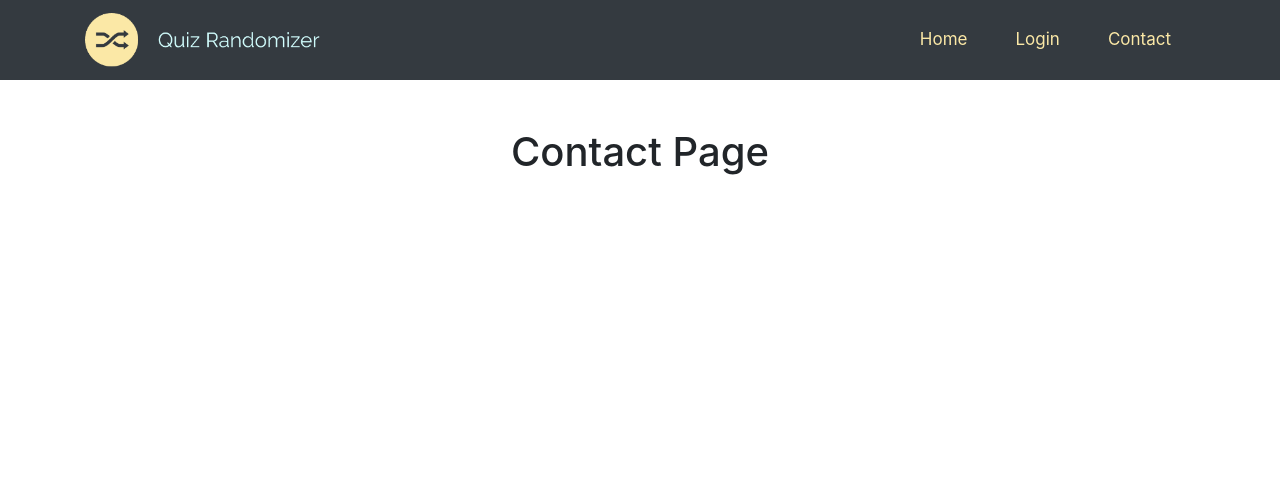
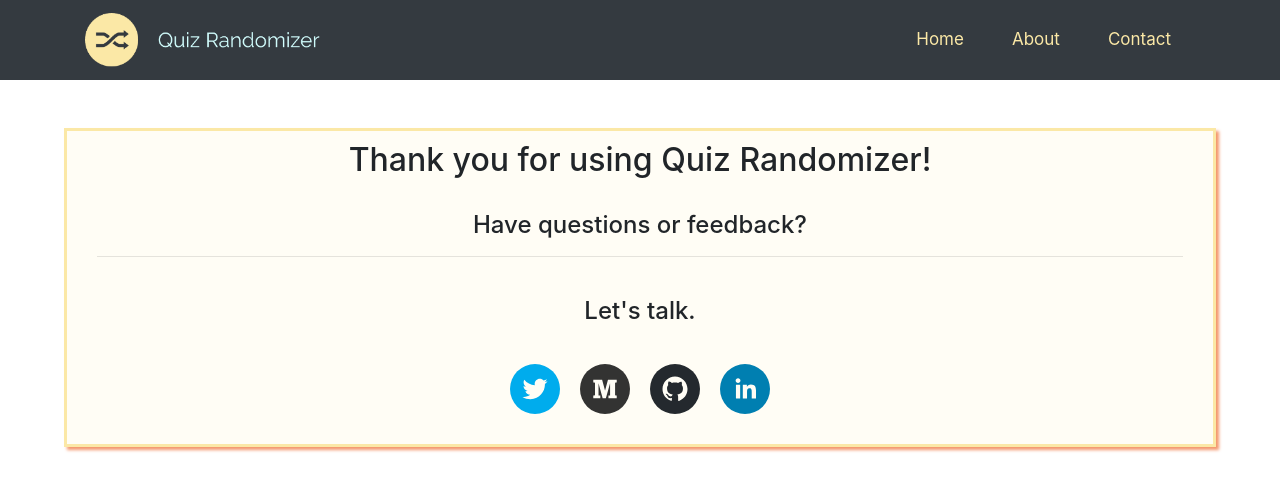
Before and after one commit to austinbeaufort/quiz-shuffler, a React (Create React App) app: page /contact in a window 1280 px wide. Shown: the top 490 px of the page. Built offline with nearby package versions, Linux system fonts and the light colour scheme.

Commit message:
1.0.0 Initial Commit

```diff
--- a/src/App.js
+++ b/src/App.js
@@ -6,7 +6,7 @@ import { BrowserRouter as Router, Route } from 'react-router-dom';
 import Navbar from './components/Navbar/Navbar';
 import Home from './components/Home/Home';
 import Contact from './components/Contact/Contact';
-import Login from './components/Login/Login';
+import About from './components/About/About';
 import QuizForm from './components/QuizForm/QuizForm';
 
 class App extends Component {
@@ -25,7 +25,7 @@ class App extends Component {
         <div className="App">
           <Navbar/>
           <Route path='/' exact strict component={Home} />
-          <Route path='/login' exact strict component={Login} />
+          <Route path='/about' exact strict component={About} />
           <Route path='/contact' exact strict component={Contact} />
           <Route path="/create" exact strict component={QuizForm} />
         </div>
--- /dev/null
+++ b/src/components/About/About.js
@@ -0,0 +1,29 @@
+import React from 'react';
+import styles from './About.module.css';
+
+const Login = () => {
+    return (
+        <div>
+            <h2 style={{marginBottom: "20px"}}>Why Make a Quiz Shuffler?</h2>
+            <p> Before being a web developer, <br></br>
+                I was a teacher for three years. </p>
+                <hr></hr>
+            <p>One of my goals as a developer is to
+            <br></br> help teachers save time without sacrificing quality.</p>
+            <hr></hr>
+            <p>Type questions once, and the shuffler will create
+            <br></br> the randomized tests for you.</p>
+            <hr></hr>
+            <p>This is one small way of saying "thank you teachers",
+            <br></br>Keep being awesome.</p>
+            <hr></hr>
+            <p>Now instead of mixing questions by hand for
+            <br></br> 30 different quizzes, go get that coffee you want,
+            <br></br> you earned it.
+            <span role="img" aria-label="coffee" className={styles.coffee}>☕</span></p>
+
+        </div>
+    )
+}
+
+export default Login;
--- /dev/null
+++ b/src/components/About/About.module.css
@@ -0,0 +1,7 @@
+.para {
+    margin-bottom: 10px;
+}
+
+.coffee {
+    font-size: 25px;
+}
--- a/src/components/Contact/Contact.js
+++ b/src/components/Contact/Contact.js
@@ -1,8 +1,22 @@
 import React from 'react';
+import styles from './Contact.module.css';
+import { SocialIcon } from 'react-social-icons';
+
 
 const Contact = () => {
     return (
-        <h1>Contact Page</h1>
+        <div className={styles.iconContainer}>
+            <h1>Thank you for using Quiz Randomizer!</h1>
+            <br></br>
+            <h3>Have questions or feedback?</h3>
+            <hr></hr>
+            <br></br>
+            <h3>Let's talk.</h3>
+            <SocialIcon className={styles.icon} url='https://twitter.com/BeaufortAustin' />
+            <SocialIcon className={styles.icon} url='https://medium.com/@austinbeaufort' />
+            <SocialIcon className={styles.icon} url='https://github.com/austinbeaufort/' />
+            <SocialIcon className={styles.icon} url='https://www.linkedin.com/in/austinbeaufort/' />
+        </div>
     )
 }
 
--- /dev/null
+++ b/src/components/Contact/Contact.module.css
@@ -0,0 +1,32 @@
+.icon {
+    margin: 30px 10px 0 10px;
+}
+
+.iconContainer {
+    border: 3px solid var(--primary-color);
+    padding: 10px 30px 30px 30px;
+    box-shadow: 3px 3px 3px var(--secondary-color);
+    background-color: rgb(255, 253, 245);
+    width: 97%;
+    margin: auto;
+  }
+
+h1 {
+    font-size: 2rem;
+}
+
+h3 {
+    font-size: 1.5rem;
+}
+
+@media (min-width: 375px) {
+    .iconContainer {
+        width: 95%;
+    }
+}
+
+@media (min-width: 400px) {
+    .iconContainer {
+        width: 90%;
+    }
+}
--- a/src/components/Login/Login.js
+++ /dev/null
@@ -1,9 +0,0 @@
-import React from 'react';
-
-const Login = () => {
-    return (
-        <h1>Login</h1>
-    )
-}
-
-export default Login;
--- a/src/components/Navbar/Navbar.js
+++ b/src/components/Navbar/Navbar.js
@@ -2,7 +2,7 @@ import React, { Component } from 'react';
 import logo from '../../img/logo.png';
 import styles from './Navbar.module.css';
 
-import { Link, NavLink } from 'react-router-dom';
+import { Link } from 'react-router-dom';
 
 import {
     Collapse,
@@ -46,8 +46,8 @@ class AppNavbar extends Component {
                                     </Link>
                                 </NavItem>
                                 <NavItem>
-                                    <Link className={styles.link + " pl-4 pr-4 pt-1 pb-1"} to="/login">
-                                        Login
+                                    <Link className={styles.link + " pl-4 pr-4 pt-1 pb-1"} to="/about">
+                                        About
                                     </Link>
                                 </NavItem>
                                 <NavItem>
--- a/src/components/QuizForm/QuestionForm/QuestionForm.js
+++ b/src/components/QuizForm/QuestionForm/QuestionForm.js
@@ -9,7 +9,6 @@ const QuestionForm = props => {
     if (props.type === 'mc') {
         return(
             <div className={styles.card}>
-                <h4 onClick={props.click} className={styles.deleteIcon + " text-left pt-2"}>X</h4>
                 <Label for="mcQuestion">Question</Label>
                 <Input
                     type="text"
@@ -39,7 +38,6 @@ const QuestionForm = props => {
     } else if (props.type === 'tf') {
         return (
             <div className={styles.card}>
-                <h4 onClick={props.click} className={styles.deleteIcon + " text-left pt-2"}>X</h4>
                 <Label for="tfQuestion">Question (T/F)</Label>
                 <Input
                     type="text"
@@ -60,7 +58,6 @@ const QuestionForm = props => {
     } else {
         return (
             <div className={styles.card}>
-                <h4 onClick={props.click} className={styles.deleteIcon + " text-left pt-2"}>X</h4>
                 <Label for="saQuestion">Question</Label>
                 <Input
                     type="text"
--- a/src/components/QuizForm/QuestionForm/QuestionForm.module.css
+++ b/src/components/QuizForm/QuestionForm/QuestionForm.module.css
@@ -7,12 +7,12 @@
 }
 
 .card {
-    padding: 0 20px 40px 20px;
+    padding: 20px 20px 40px 20px;
     border: 3px solid var(--secondary-bg-color);
     margin-top: 30px;
     margin-bottom: 30px;
     box-shadow: 3px 3px 3px var(--main-bg-color);
-    background-color: white;
+    background-color: rgb(239, 254, 255);
 }
 
 .deleteIcon {
--- a/src/components/QuizForm/QuizForm.js
+++ b/src/components/QuizForm/QuizForm.js
@@ -2,15 +2,14 @@ import React, { Component } from 'react';
 import styles from './QuizForm.module.css';
 import { Link } from 'react-router-dom';
 import QuestionForm from './QuestionForm/QuestionForm';
+import darkLogo from '../../img/darkLogo.png';
+import homepic from '../../img/homepic.png';
 import * as jsPDF from 'jspdf';
 
 import {
-    Button,
     Form,
-    FormGroup,
     Label,
     Input,
-    FormText,
     Alert
 } from 'reactstrap';
 
@@ -31,7 +30,7 @@ class QuizForm extends Component {
             true: '',
             false: '',
             quizName: '',
-            studentCount: '',
+            studentCount: 1,
             visible: false
         }
 
@@ -276,13 +275,13 @@ class QuizForm extends Component {
                         <div className={styles.endCard}>
                             <h4>Create Quiz "as is"</h4>
                             <Link to="/contact">
-                                <button type="button" onClick={this.pdfHandler} className={styles.btn + ' mt-3'}>Finished? Download PDF</button>
+                                <button type="button" onClick={this.pdfHandler} className={styles.btn + ' mt-3'}><img className={styles.pdfLogo} src={homepic} alt="quiz"/> Download PDF</button>
                             </Link>
                         </div>
                         <div className={styles.endCard2}>
                             <h4>Shuffle my quiz questions!</h4>
                             <Link to="/contact">
-                                <button type="button" onClick={this.shuffleQuizHandler} className={styles.btn + ' mt-3'}>Finished? Download PDF</button>
+                                <button type="button" onClick={this.shuffleQuizHandler} className={styles.btn + ' mt-3'}><img className={styles.pdfLogo} src={darkLogo} alt="quiz"/> Download PDF</button>
                             </Link>
                         </div>
 
--- a/src/components/QuizForm/QuizForm.module.css
+++ b/src/components/QuizForm/QuizForm.module.css
@@ -22,6 +22,7 @@
   margin-top: 30px;
   margin-bottom: 30px;
   box-shadow: 3px 3px 3px var(--main-bg-color);
+  background-color: rgb(239, 254, 255);
 }
 
 .card {
@@ -31,6 +32,7 @@
   margin-bottom: 30px;
   box-shadow: 3px 3px 3px var(--main-bg-color);
   background-color: white;
+  background-color: rgb(239, 254, 255);
 }
 
 .endCard2 {
@@ -47,6 +49,11 @@
   margin-bottom: 30px;
   box-shadow: 3px 3px 3px var(--main-bg-color);
   background-color: rgb(239, 254, 255);
+}
+
+.pdfLogo {
+  width: 60px;
+  margin-right: 10px;
 }
 
 
```
Also changed, not shown: package.json (+18 -9 lines), src/img/darkLogo.png (added), 1 other file (tests, documents, lock files or other folders).
